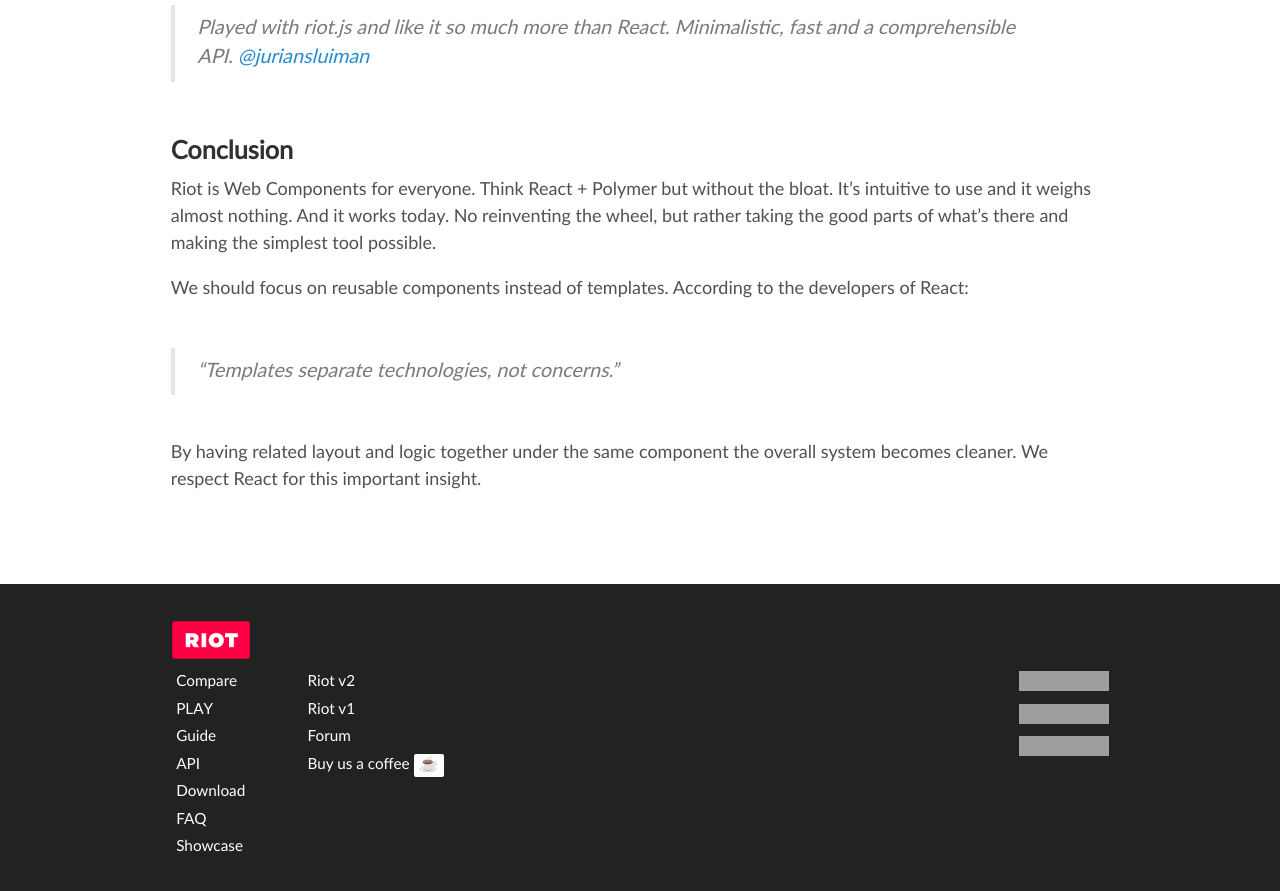
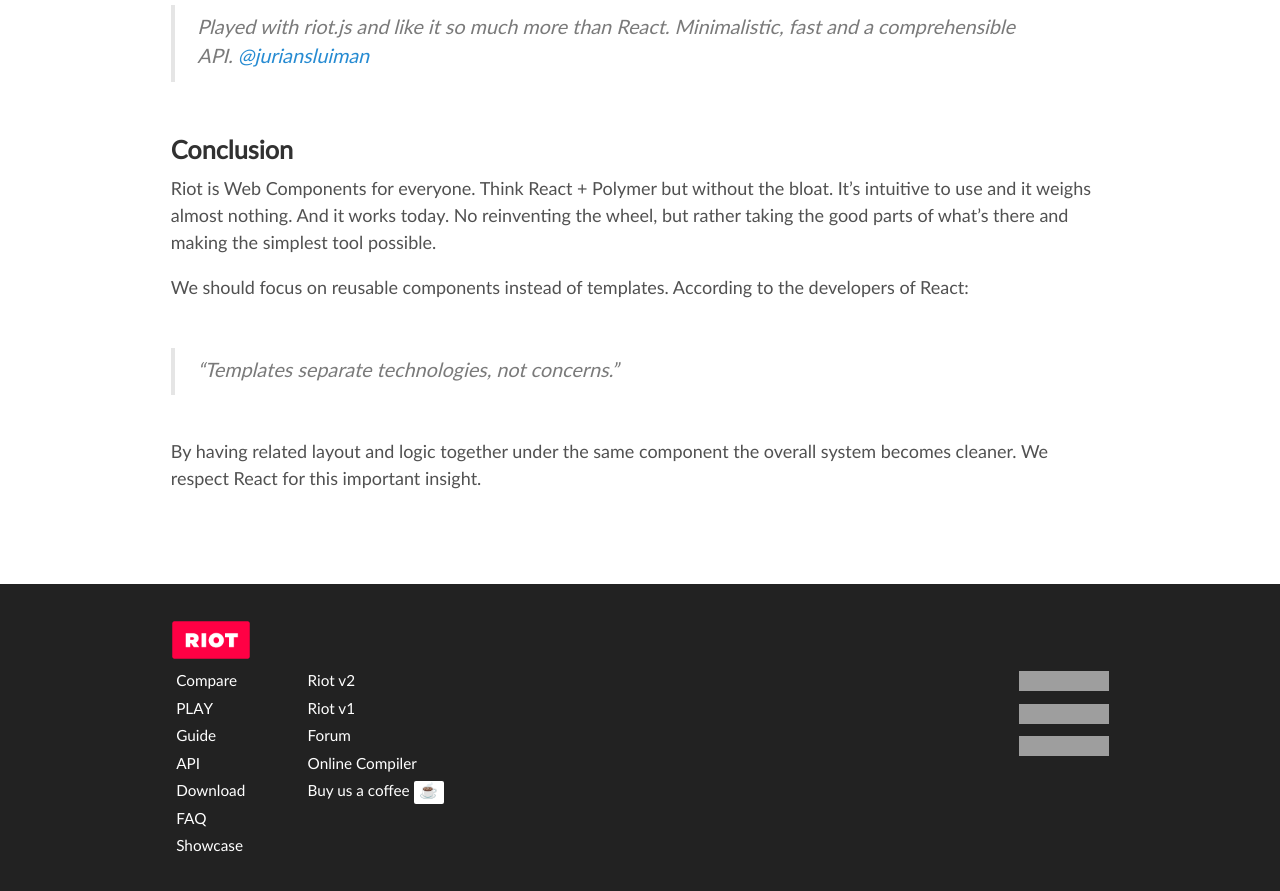
Before and after one commit to riot/riot.github.io, a Jekyll site: the page built from index.md, in a window 1280 px wide and 900 px high, scrolled down 4600 px. Shown: the top 891 px of the window. Built offline with Jekyll 4.4.1, drawn with Linux system fonts in a browser that asks for light colours; nearby versions of some CDN libraries; emoji names are drawn with the system emoji font; comment, search, counter and statistics services are not loaded; grey boxes are pictures that could not be loaded.

Commit message:
added: link to the online compiler

```diff
--- a/_layouts/default.html
+++ b/_layouts/default.html
@@ -84,6 +84,7 @@
         <a href="/v2/">Riot v2</a>
         <a href="/v1.0">Riot v1</a>
         <a href="/forum/">Forum</a>
+        <a href="/online-compiler">Online Compiler</a>
         <a target="_blank" href="https://opencollective.com/riot/">
           Buy us a coffee :coffee:
         </a>
```
